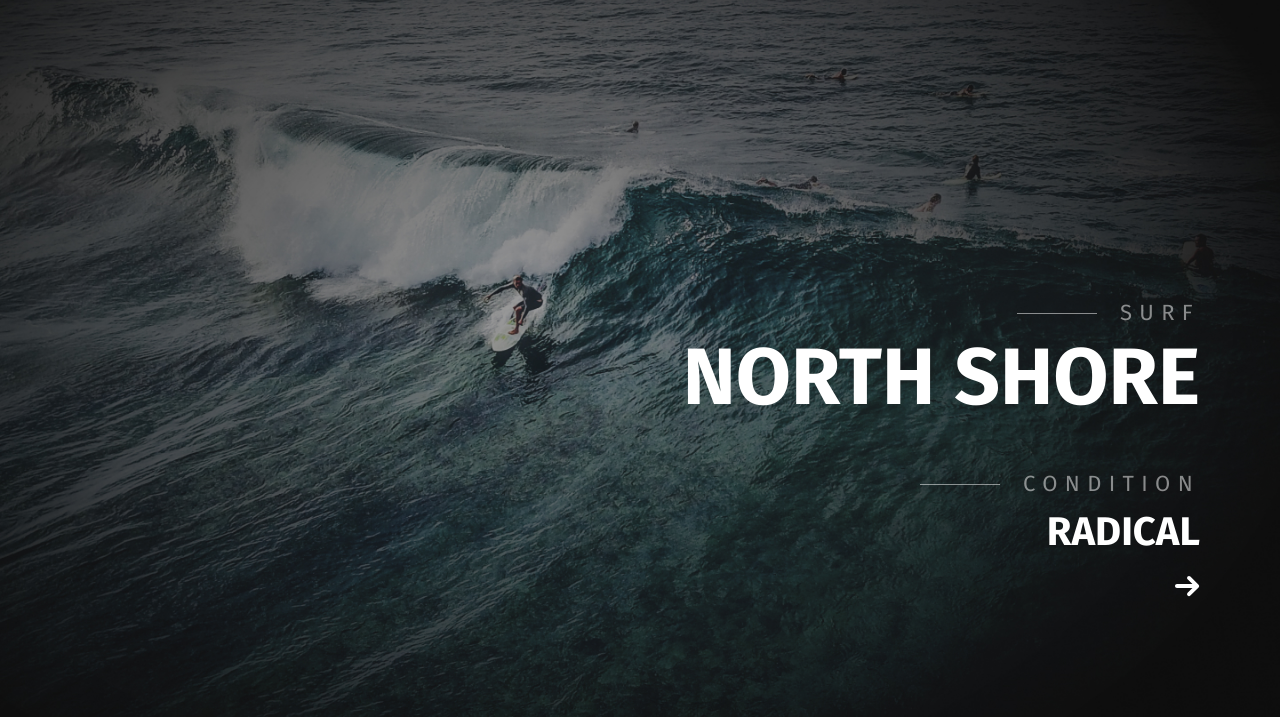
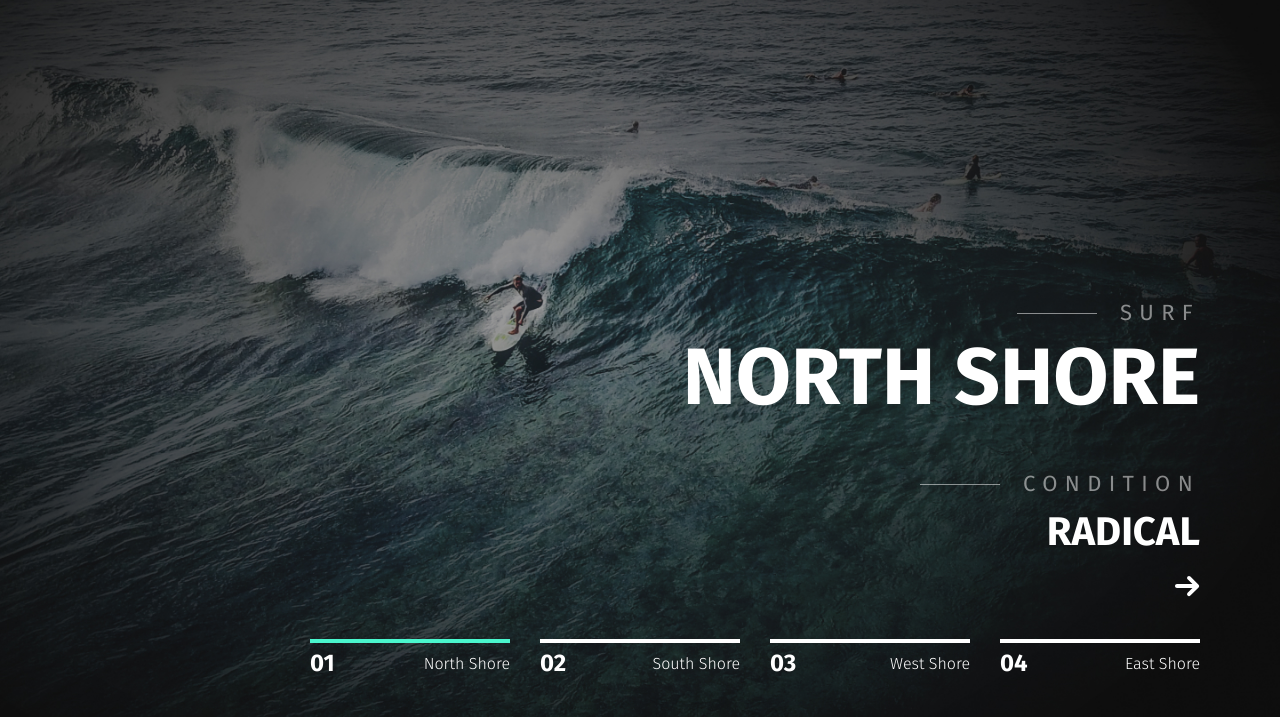
Before and after one commit to vantonenko13/go_surf, a plain HTML site: page index.html in a window 1280 px wide. Shown: the part 83-804 px from the top of the page. Drawn offline with nearby package versions, Linux system fonts and the light colour scheme.

Commit message:
Связал два слайдера хедера.

```diff
--- a/index.html
+++ b/index.html
@@ -59,6 +59,32 @@
           </div>
         </div>
       </div>
+      <div class="slider-dots">
+        <div class="slider-dots__item">
+          <div class="dots-box">
+            <div class="dots-box__number">01</div>
+            <div class="dots-box__name">North Shore</div>
+          </div>
+        </div>
+        <div class="slider-dots__item">
+          <div class="dots-box">
+            <div class="dots-box__number">02</div>
+            <div class="dots-box__name">South Shore</div>
+          </div>
+        </div>
+        <div class="slider-dots__item">
+          <div class="dots-box">
+            <div class="dots-box__number">03</div>
+            <div class="dots-box__name">West Shore</div>
+          </div>
+        </div>
+        <div class="slider-dots__item">
+          <div class="dots-box">
+            <div class="dots-box__number">04</div>
+            <div class="dots-box__name">East Shore</div>
+          </div>
+        </div>
+      </div>
     </header>
 
     <script src="https://ajax.googleapis.com/ajax/libs/jquery/3.4.1/jquery.min.js"></script>
--- a/js/main.js
+++ b/js/main.js
@@ -6,5 +6,12 @@ $(function () {
       '<img class="slider-arrows slider-arrows__left" src="img/arrow-left.svg" alt="" />',
     nextArrow:
       '<img class="slider-arrows slider-arrows__right" src="img/arrow-right.svg" alt="" />',
+    asNavFor: ".slider-dots",
+  });
+
+  $(".slider-dots").slick({
+    slidesToShow: 4,
+    slidesToScroll: 4,
+    asNavFor: ".header__slider",
   });
 });
--- a/scss/_global.scss
+++ b/scss/_global.scss
@@ -1,5 +1,6 @@
 body {
   font-family: "Fira Sans", sans-serif;
+  font-size: 16px;
   font-weight: 400;
 }
 a {
--- a/scss/_vars.scss
+++ b/scss/_vars.scss
@@ -0,0 +1 @@
+$green: #4af6cd;
--- a/scss/style.scss
+++ b/scss/style.scss
@@ -2,6 +2,11 @@
 @import "libs";
 @import "fonts";
 @import "global";
+
+.header {
+  position: relative;
+  height: 100vh;
+}
 
 .header__slider {
   &-item {
@@ -50,4 +55,38 @@
 .slider-arrows__left {
   right: 125px;
 }
+
+.slider-dots {
+  position: absolute;
+  right: 50px;
+  bottom: 40px;
+  max-width: 920px;
+  width: 100%;
+  color: #fff;
+  .slick-current {
+    .dots-box {
+      border-top: 4px solid $green;
+    }
+  }
+}
+
+.dots-box {
+  width: 200px;
+  display: flex;
+  justify-content: space-between;
+  height: 28px;
+  align-items: center;
+  border-top: 4px solid #fff;
+  padding-top: 6px;
+  &__number {
+    font-size: 24px;
+    font-weight: 800;
+    line-height: 34px;
+  }
+  &__name {
+    font-weight: 300;
+    line-height: 19px;
+  }
+}
+
 @import "media";
```
Also changed, not shown: css/style.min.css, img/Camp.svg (added), img/Search.svg (added), img/Surf.svg (added), img/Travel.svg (added), img/down-arrows.svg (added), img/surfboard-shop.svg (added).
